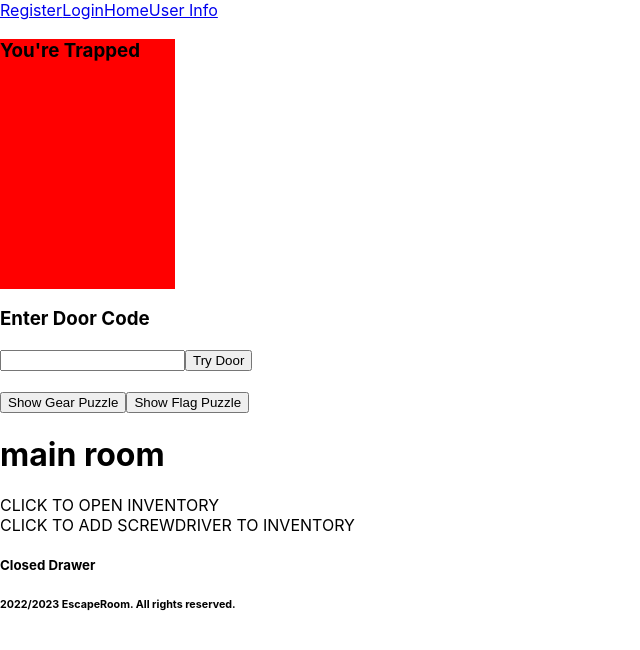
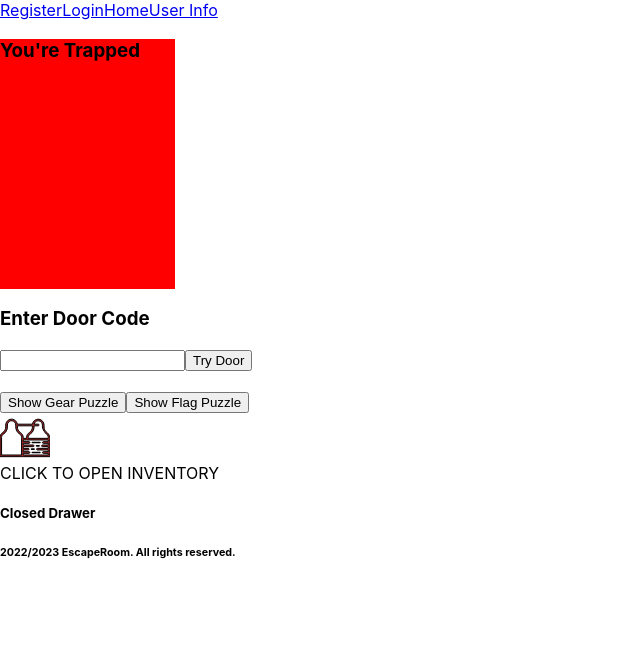
Before and after one commit to MattHerringshaw1/Escape-Room, a React (Create React App) app in the folder client/: page /room/1 in a window 1280 px wide. Shown: the top 650 px of the page, without its empty margins (0-640 px from the left). Built offline with nearby package versions, Linux system fonts and the light colour scheme.

Commit message:
added-toolbox

```diff
--- a/client/src/components/Room.js
+++ b/client/src/components/Room.js
@@ -8,6 +8,8 @@ import {fas} from '@fortawesome/free-solid-svg-icons'
 import { library } from '@fortawesome/fontawesome-svg-core'
 import Drawer from './Drawer'
 import BoxPuzzle from './BoxPuzzle'
+import { ToolBoxSvg } from './ToolBoxSvg.jsx'
+
 
 library.add(fas)
 
@@ -63,6 +65,8 @@ function Room(props) {
 
 
 
+
+
         {doorOpen &&(
         <div className='door-open'>
             <h3>You Escaped!</h3>
@@ -109,11 +113,12 @@ function Room(props) {
 
 
 
+        <div onClick={props.setScrewdriver} className='tool-box-container2'>
+            <ToolBoxSvg/>
+        </div>
 
         <div className='main'>
-        <h1>main room</h1>
         <div className='open-inventory' onClick={toggleInventory}>CLICK TO OPEN INVENTORY</div>
-        <div  className='add-screwdriver' onClick={props.setScrewdriver}>{props.hasScrewdriver ? null: <div>CLICK TO ADD SCREWDRIVER TO INVENTORY</div>}</div>
         <div>{<Drawer />}</div>
         <div className='inventory-popup'>{isOpen && <Inventory handleClose={toggleInventory}/>}</div>
         </div>
--- /dev/null
+++ b/client/src/components/ToolBoxSvg.jsx
@@ -0,0 +1,52 @@
+
+
+export const ToolBoxSvg = () =>{
+
+    return(
+        <svg
+			xmlns="http://www.w3.org/2000/svg"
+			viewBox="0 0 503.607 503.607"
+			className='tool-box2'
+			>
+
+			<path d="M473.229,196.404c-18.466-11.751-29.377-32.734-29.377-56.236v-17.626c0-30.216-21.823-56.236-50.361-59.593
+				c-16.787-2.518-34.413,2.518-47.003,13.43c-10.469,9.771-17.438,22.447-19.495,36.092H174.43
+				c-4.22-25.752-24.317-46.639-50.368-50.361c-16.787-1.679-33.574,3.357-46.164,14.269c-12.59,11.751-20.144,27.698-20.144,44.485
+				v19.305c0,22.662-10.911,44.485-30.216,56.236C9.911,207.316-1,226.62-1,246.765v193.049h218.229h16.787h268.59V271.945v-16.787
+				v-8.393C502.607,219.906,473.229,196.404,473.229,196.404z M267.59,255.158h-33.574v-8.393c0-20.144-10.911-38.61-29.377-50.361
+				s-29.377-32.734-29.377-56.236v-10.911h151.082v10.911c0,22.662-11.751,44.485-30.216,56.236
+				c-17.626,10.911-28.538,30.216-28.538,50.361V255.158z M217.229,423.027H15.787V246.765c0-14.269,7.554-27.698,20.984-35.252
+				l0.839-0.839c22.662-15.108,36.931-41.967,36.931-70.505v-19.305c0-11.751,5.036-23.502,14.269-31.895
+				c9.233-8.393,20.984-11.751,33.574-10.072c20.144,2.518,36.092,21.823,36.092,43.646v16.787
+				c0,29.377,14.269,56.236,36.931,70.505l0.839,0.839c13.43,8.393,20.984,21.823,20.984,36.092v8.393V423.027z M485.82,288.732
+				h-50.361c-5.036,0-8.393,3.357-8.393,8.393s3.357,8.393,8.393,8.393h50.361v16.787h-58.754c-5.036,0-8.393,3.357-8.393,8.393
+				c0,5.036,3.357,8.393,8.393,8.393h58.754v16.787H376.705c-5.036,0-8.393,3.357-8.393,8.393s3.357,8.393,8.393,8.393H485.82
+				v16.787h-50.361c-5.036,0-8.393,3.357-8.393,8.393c0,5.036,3.357,8.393,8.393,8.393h50.361v16.787H234.016V406.24h58.754
+				c5.036,0,8.393-3.357,8.393-8.393c0-5.036-3.357-8.393-8.393-8.393h-58.754v-16.787h50.361c5.036,0,8.393-3.357,8.393-8.393
+				s-3.357-8.393-8.393-8.393h-50.361v-16.787h100.721c5.036,0,8.393-3.357,8.393-8.393c0-5.036-3.357-8.393-8.393-8.393H234.016
+				v-16.787h58.754c5.036,0,8.393-3.357,8.393-8.393s-3.357-8.393-8.393-8.393h-58.754v-16.787h33.574H485.82V288.732z
+				 M485.82,255.158H284.377v-7.554c0-14.269,7.554-27.698,20.984-36.092l0.839-0.839c22.662-15.108,36.931-41.967,36.931-70.505
+				v-10.911h41.967c5.036,0,8.393-3.357,8.393-8.393c0-5.036-3.357-8.393-8.393-8.393h-41.105
+				c1.798-8.791,6.384-17.118,13.406-23.502c9.233-8.393,20.984-11.751,33.574-10.072c20.144,2.518,36.092,21.823,36.092,43.646
+				v17.626c0,19.305,17.626,44.485,28.538,59.593c4.197,5.875,9.233,10.911,14.269,15.108c10.072,8.393,15.948,20.144,15.948,32.734
+				L485.82,255.158L485.82,255.158z"
+				fill='brown'
+				stroke='black'
+				strokeMiterlimit={10}
+				strokeWidth={10}
+
+				/>
+			<path d="M393.492,322.306h-25.18c-5.036,0-8.393,3.357-8.393,8.393c0,5.036,3.357,8.393,8.393,8.393h25.18
+				c5.036,0,8.393-3.357,8.393-8.393C401.885,325.663,398.528,322.306,393.492,322.306z"/>
+			<path d="M326.344,305.519h75.541c5.036,0,8.393-3.357,8.393-8.393s-3.357-8.393-8.393-8.393h-75.541
+				c-5.036,0-8.393,3.357-8.393,8.393S321.308,305.519,326.344,305.519z"/>
+			<path d="M317.951,397.847c0,5.036,3.357,8.393,8.393,8.393h75.541c5.036,0,8.393-3.357,8.393-8.393
+				c0-5.036-3.357-8.393-8.393-8.393h-75.541C321.308,389.453,317.951,392.811,317.951,397.847z"/>
+			<path d="M343.131,372.666c5.036,0,8.393-3.357,8.393-8.393s-3.357-8.393-8.393-8.393h-25.18c-5.036,0-8.393,3.357-8.393,8.393
+				s3.357,8.393,8.393,8.393H343.131z"
+				/>
+		</svg>
+
+
+    )
+}
--- a/client/src/styles/escape.css
+++ b/client/src/styles/escape.css
@@ -14,6 +14,12 @@
 }
 
 
+.tool-box-container2{
+    height:50px;
+    width: 50px ;
+}
+
+
 /* .footer {
     position: absolute;
     bottom: 0;
```
Also changed, not shown: client/src/components/DeskSvg.jsx (added, +80 -0 lines), client/src/images/desk-svgrepo-com.svg (added), client/src/images/toolbox-svgrepo-com.svg (added).
